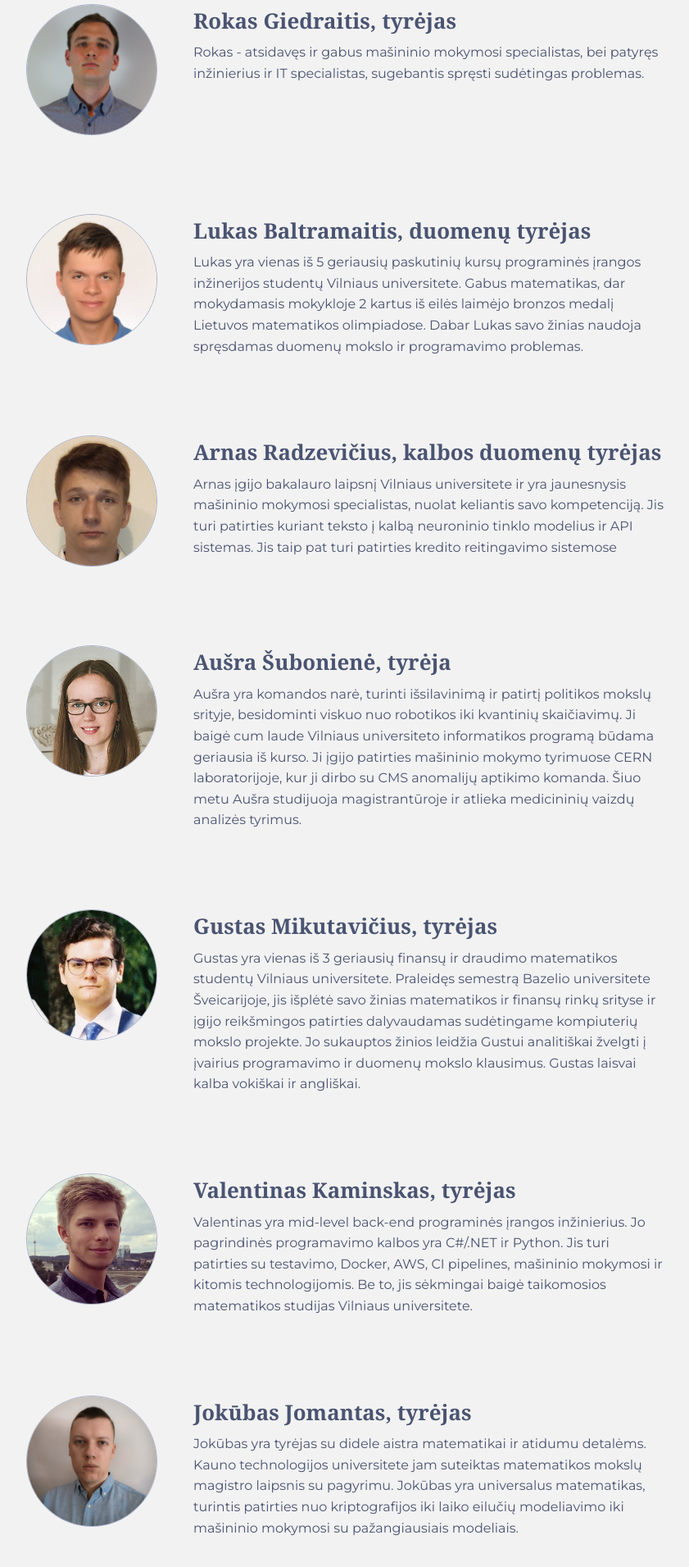
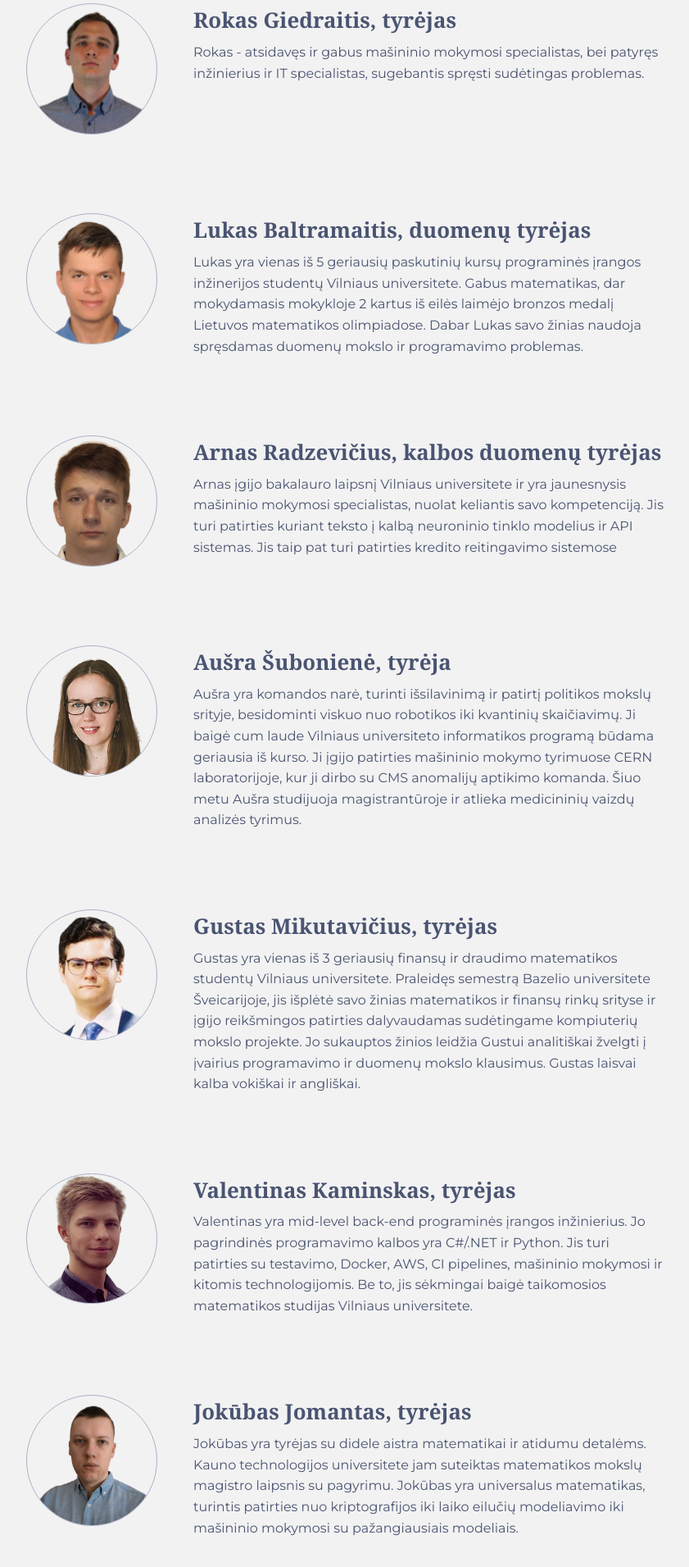
Before and after one commit to wittykiosk/tdi_webpage_aai-labs_lt, a plain HTML site: page index.html in a window 1280 px wide. Shown: the part 5311-7222 px from the top of the page at 82% size, without its empty margins (266-1107 px from the left). Drawn offline with Linux system fonts and the light colour scheme; a web font is replaced by a local one.

Commit message:
no background pictures

```diff
--- a/index.html
+++ b/index.html
@@ -229,7 +229,7 @@
         <div class="row  team-member">
             <div class="col s4 face-box">
                 <p>
-                    <img src="img/us/aistis-r.jpg"/>
+                    <img src="img/us/aistis-r-removebg-preview.png"/>
                 </p>
             </div>
             <div class="col s8 member-intro">
@@ -247,7 +247,7 @@
         <div class="row  team-member">
             <div class="col s4 face-box">
                 <p>
-                    <img src="img/us/tadas-s.jpeg"/>
+                    <img src="img/us/tadas-s-removebg-preview.png"/>
                 </p>
             </div>
             <div class="col s8 member-intro">
@@ -267,7 +267,7 @@
         <div class="row  team-member">
             <div class="col s4 face-box">
                 <p>
-                    <img src="img/us/rokas-g.jpg"/>
+                    <img src="img/us/rokas-g-removebg-preview.png"/>
                 </p>
             </div>
             <div class="col s8 member-intro">
@@ -282,7 +282,7 @@
         <div class="row  team-member">
             <div class="col s4 face-box">
                 <p>
-                    <img src="img/us/lukas-b3.jpg"/>
+                    <img src="img/us/lukas-b3-removebg-preview.png"/>
                 </p>
             </div>
             <div class="col s8 member-intro">
@@ -297,7 +297,7 @@
         <div class="row  team-member">
             <div class="col s4 face-box">
                 <p>
-                    <img src="img/us/arnas.jpg"/>
+                    <img src="img/us/arnas-removebg-preview.png"/>
                 </p>
             </div>
             <div class="col s8 member-intro">
@@ -311,7 +311,7 @@
         <div class="row  team-member">
             <div class="col s4 face-box">
                 <p>
-                    <img src="img/us/ausra.jpg"/>
+                    <img src="img/us/ausra-removebg-preview.png"/>
                 </p>
             </div>
             <div class="col s8 member-intro">
@@ -326,7 +326,7 @@
         <div class="row  team-member">
             <div class="col s4 face-box">
                 <p>
-                    <img src="img/us/gustas.jpg"/>
+                    <img src="img/us/gustas-removebg-preview.png"/>
                 </p>
             </div>
             <div class="col s8 member-intro">
@@ -337,7 +337,7 @@
         <div class="row  team-member">
             <div class="col s4 face-box">
                 <p>
-                    <img src="img/us/valentinas.jpg"/>
+                    <img src="img/us/valentinas-removebg-preview.png"/>
                 </p>
             </div>
             <div class="col s8 member-intro">
@@ -348,7 +348,7 @@
         <div class="row  team-member">
             <div class="col s4 face-box">
                 <p>
-                    <img src="img/us/jokubas.jpg"/>
+                    <img src="img/us/jokubas-removebg-preview.png"/>
                 </p>
             </div>
             <div class="col s8 member-intro">
@@ -359,7 +359,7 @@
         <div class="row  team-member">
             <div class="col s4 face-box">
                 <p>
-                    <img src="img/us/jurgis.jpg"/>
+                    <img src="img/us/jurgis-removebg-preview.png"/>
                 </p>
             </div>
             <div class="col s8 member-intro">
```
